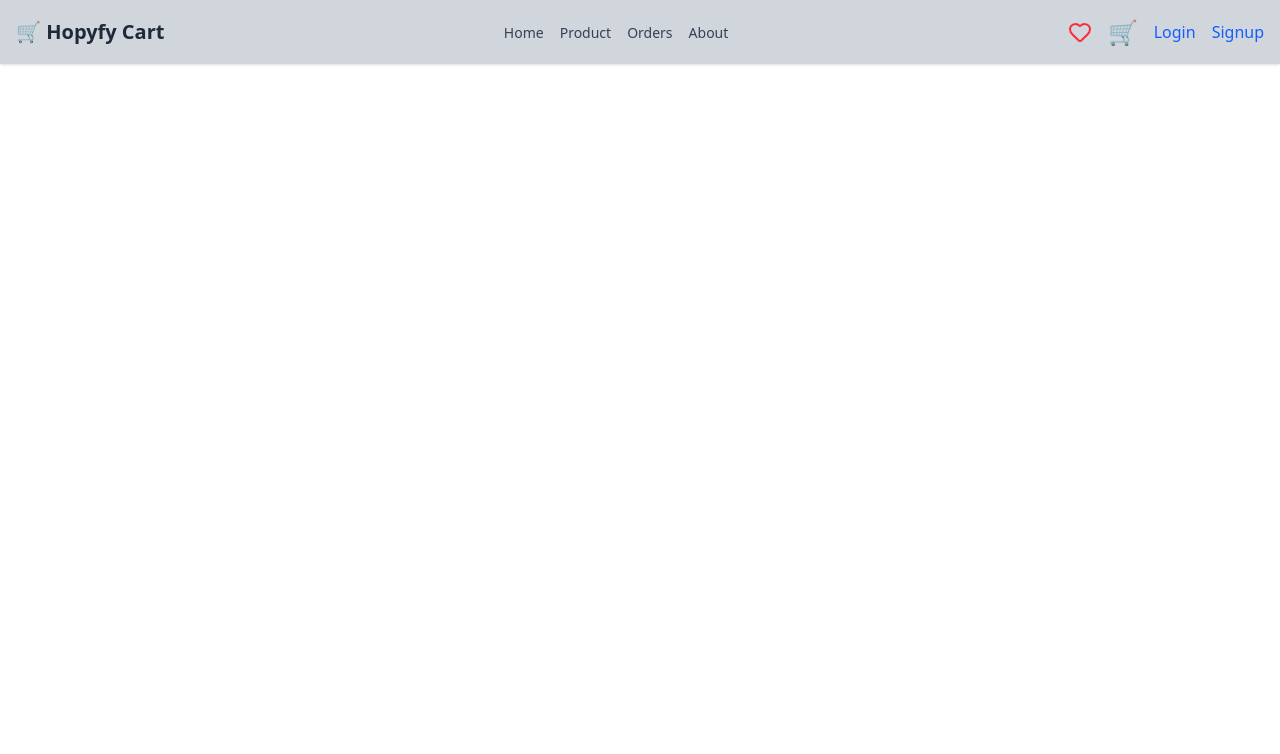
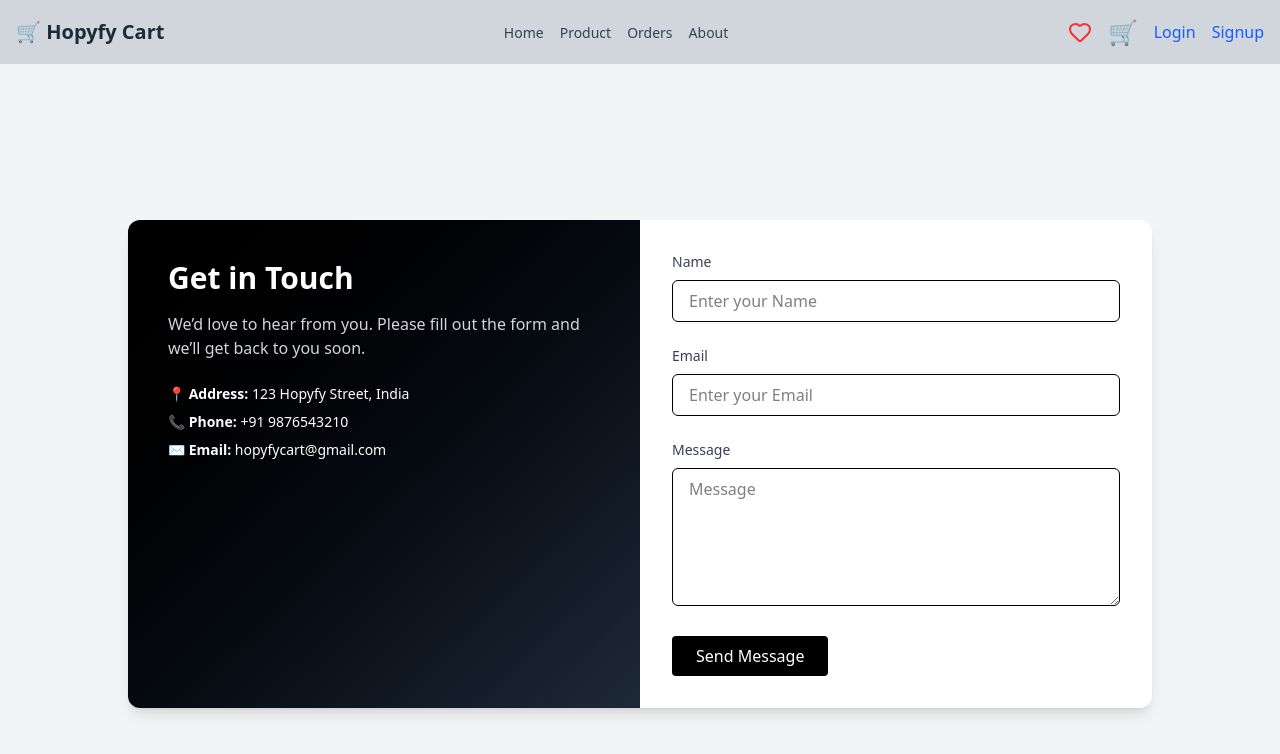
Before and after one commit to sinan-prvt/Hopyfy-Cart, a React (Vite) app: page /contact in a window 1280 px wide. Shown: the top 754 px of the page. Built offline with nearby package versions, Linux system fonts and the light colour scheme.

Commit message:
updated2

```diff
--- a/db.json
+++ b/db.json
@@ -67,110 +67,9 @@
       "password": "swsw@gmail.com",
       "role": "user",
       "isBlock": false,
-      "cart": [
-        {
-          "productId": "1010",
-          "quantity": 1
-        },
-        {
-          "id": "3030",
-          "name": "New Balance ",
-          "description": "Introduced in 1988, ",
-          "price": 12999,
-          "count": 40,
-          "category": "Men's Shoes",
-          "image": [
-            "/Images/nb1.jpg"
-          ],
-          "isActive": true,
-          "created_at": "2025-07-10T10:30:00.000Z",
-          "quantity": 1
-        },
-        {
-          "id": "p3",
-          "name": "Adidas",
-          "description": "Comfortable and stylish running shoes",
-          "price": 3999,
-          "count": 10,
-          "category": "Shoes",
-          "image": [
-            "https://via.placeholder.com/150"
-          ],
-          "isActive": true,
-          "created_at": "2025-07-10T10:30:00.000Z",
-          "quantity": 1
-        },
-        {
-          "id": "p4",
-          "name": "nike",
-          "description": "Comfortable and stylish running shoes",
-          "price": 1999,
-          "count": 30,
-          "category": "Shoes",
-          "image": [
-            "https://via.placeholder.com/150"
-          ],
-          "isActive": true,
-          "created_at": "2025-07-10T10:30:00.000Z",
-          "quantity": 1
-        },
-        {
-          "id": "p7",
-          "name": "puma",
-          "description": "Comfortable and stylish running shoes",
-          "price": 1999,
-          "count": 30,
-          "category": "Shoes",
-          "image": [
-            "https://via.placeholder.com/150"
-          ],
-          "isActive": true,
-          "created_at": "2025-07-10T10:30:00.000Z",
-          "quantity": 1
-        }
-      ],
+      "cart": [],
       "order": [],
-      "wishlist": [
-        {
-          "id": "3030",
-          "name": "New Balance ",
-          "description": "Introduced in 1988, ",
-          "price": 12999,
-          "count": 40,
-          "category": "Men's Shoes",
-          "image": [
-            "/Images/nb1.jpg"
-          ],
-          "isActive": true,
-          "created_at": "2025-07-10T10:30:00.000Z"
-        },
-        {
-          "id": "p3",
-          "name": "Adidas",
-          "description": "Comfortable and stylish running shoes",
-          "price": 3999,
-          "count": 10,
-          "category": "Shoes",
-          "image": [
-            "https://via.placeholder.com/150"
-          ],
-          "isActive": true,
-          "created_at": "2025-07-10T10:30:00.000Z"
-        },
-        {
-          "id": "p4",
-          "name": "nike",
-          "description": "Comfortable and stylish running shoes",
-          "price": 1999,
-          "count": 30,
-          "category": "Shoes",
-          "image": [
-            "https://via.placeholder.com/150"
-          ],
-          "isActive": true,
-          "created_at": "2025-07-10T10:30:00.000Z"
-        }
-      ],
+      "wishlist": [],
       "created_at": "2025-07-17T08:34:46.983Z"
     },
     {
@@ -192,10 +91,35 @@
       "password": "sinn@gmail.com",
       "role": "user",
       "isBlock": false,
-      "cart": [],
+      "cart": [
+        {
+          "productId": "p3",
+          "quantity": 1
+        },
+        {
+          "quantity": 1
+        }
+      ],
       "order": [],
       "wishlist": [],
       "created_at": "2025-07-21T04:15:30.067Z"
+    },
+    {
+      "id": "2646",
+      "name": "sinan",
+      "email": "sinan@gmail.com",
+      "password": "sinan@gmail.com",
+      "role": "user",
+      "isBlock": false,
+      "cart": [
+        {
+          "productId": "p3",
+          "quantity": 1
+        }
+      ],
+      "order": [],
+      "wishlist": [],
+      "created_at": "2025-07-21T06:12:38.842Z"
     }
   ],
   "products": [
@@ -622,6 +546,70 @@
       "payment": {
         "method": "cod"
       }
+    },
+    {
+      "id": "72c0",
+      "userId": "bd21",
+      "items": [
+        {
+          "productId": "3030",
+          "name": "New Balance ",
+          "price": 12999,
+          "quantity": 2
+        },
+        {
+          "productId": "p3",
+          "name": "Adidas",
+          "price": 3999,
+          "quantity": 1
+        }
+      ],
+      "totalAmount": 29997,
+      "orderDate": "2025-07-21T06:09:01.315Z",
+      "status": "pending",
+      "shippingDetails": {
+        "name": "s",
+        "address": "s",
+        "phone": "3233333333"
+      },
+      "payment": {
+        "method": "cod"
+      }
+    },
+    {
+      "id": "719f",
+      "userId": "2646",
+      "items": [
+        {
+          "productId": "3030",
+          "name": "New Balance ",
+          "price": 12999,
+          "quantity": 1
+        },
+        {
+          "productId": "p4",
+          "name": "nike",
+          "price": 1999,
+          "quantity": 1
+        },
+        {
+          "productId": "1010",
+          "name": "Nike Air Max TL 2.5",
+          "price": 16995,
+          "quantity": 1
+        }
+      ],
+      "totalAmount": 31993,
+      "orderDate": "2025-07-21T06:13:29.081Z",
+      "status": "pending",
+      "shippingDetails": {
+        "name": "sinan",
+        "address": "abcd",
+        "phone": "9400850405"
+      },
+      "payment": {
+        "method": "cod"
+      }
     }
   ],
   "reviews": [
@@ -642,28 +630,10 @@
       "created_at": "2025-07-18T18:34:49.549Z"
     },
     {
-      "id": "4373",
-      "productId": 3030,
-      "userId": "2deb",
-      "rating": 2
-    },
-    {
-      "id": "f298",
-      "productId": 1010,
-      "userId": "2deb",
-      "rating": 5
-    },
-    {
-      "id": "b107",
-      "productId": 3030,
-      "userId": "2deb",
+      "id": "6da3",
+      "productId": null,
+      "userId": "2646",
       "rating": 3
-    },
-    {
-      "id": "d2c2",
-      "productId": null,
-      "userId": "bd21",
-      "rating": 5
     }
   ]
 }
--- a/src/App.jsx
+++ b/src/App.jsx
@@ -12,6 +12,7 @@ import Checkout from './Pages/CheckOut/Checkout';
 import MyOrders from './Pages/Orders/MyOrders';
 import  Home  from './Pages/Home';
 import About from './Pages/About';
+import Contact from './Services/Contact';
 
 function App() {
   return (
@@ -30,6 +31,7 @@ function App() {
               <Route path="/checkout" element={<Checkout />} />
               <Route path="/my-orders" element={<MyOrders />} />
               <Route path="/about" element={<About />} />
+              <Route path="/contact" element={<Contact />} />
             </Routes>
     </>
   );
--- a/src/Pages/About.jsx
+++ b/src/Pages/About.jsx
@@ -1,17 +1,34 @@
 const About = () => {
   return (
-    <div className="max-w-4xl mx-auto px-4 py-10">
-      <h1 className="text-3xl font-bold mb-4">About Us</h1>
-      <p className="text-gray-700 leading-7 mb-4">
-        Welcome to <strong>Hopyfy Cart</strong> — your trusted destination for quality products and seamless shopping experiences.
-        We are committed to delivering the best e-commerce platform for your needs.
-      </p>
-      <p className="text-gray-700 leading-7 mb-4">
-        Built with React, JSON Server, and love, our project is a learning-based platform aimed at enhancing your shopping and development skills.
-      </p>
-      <p className="text-gray-700 leading-7">
-        Thank you for visiting. We hope you enjoy exploring our site!
-      </p>
+    <div className="bg-gradient-to-br from-white to-blue-50 min-h-screen py-12 px-6">
+      <div className="max-w-5xl mx-auto bg-white shadow-2xl rounded-xl p-10 flex flex-col md:flex-row items-center gap-10">
+        <div className="flex-1">
+          <img
+            src="/Images/nike1.webp"
+            alt="About Hopyfy"
+            className="rounded-xl w-full object-cover"
+          />
+        </div>
+
+        <div className="flex-1 text-gray-800">
+          <h1 className="text-4xl font-bold mb-4 text-blue-800">About Us</h1>
+          <p className="text-lg leading-relaxed mb-4">
+            <strong>Hopyfy Cart</strong> is your trusted destination for quality products and seamless shopping experiences.
+            We strive to provide a fast, secure, and joyful experience for every customer.
+          </p>
+          <p className="text-lg leading-relaxed mb-4">
+            This platform is powered by <span className="font-semibold text-black">React</span>, <span className="font-semibold text-black">JSON Server</span>, and built with 💙 to help you explore modern e-commerce development.
+          </p>
+          <p className="text-lg leading-relaxed mb-6">
+            Thank you for visiting. We hope you love browsing and shopping with us!
+          </p>
+          <a href="/product">
+            <button className="bg-blue-700 text-white px-6 py-2 rounded hover:bg-blue-800 transition duration-200">
+              Explore Products
+            </button>
+          </a>
+        </div>
+      </div>
     </div>
   );
 };
--- /dev/null
+++ b/src/Services/Contact.jsx
@@ -0,0 +1,91 @@
+import { useState } from "react";
+
+const Contact = () => {
+  const [formData, setFormData] = useState({
+    name: "",
+    email: "",
+    message: ""
+  });
+
+  const handleChange = (e) => {
+    setFormData(prev => ({
+      ...prev,
+      [e.target.name]: e.target.value
+    }));
+  };
+
+  const handleSubmit = (e) => {
+    e.preventDefault();
+    console.log("Submitted:", formData);
+    alert("Message sent!");
+    setFormData({ name: "", email: "", message: "" });
+  };
+
+  return (
+    <div className="min-h-screen bg-gray-100 flex items-center justify-center px-4 py-10">
+      <div className="max-w-5xl w-full bg-white rounded-xl shadow-lg overflow-hidden md:flex">
+        <div className="md:w-1/2 bg-gradient-to-br from-black to-gray-800 text-white p-10">
+          <h2 className="text-3xl font-bold mb-4">Get in Touch</h2>
+          <p className="text-gray-300 mb-6">We’d love to hear from you. Please fill out the form and we’ll get back to you soon.</p>
+          <div className="text-sm space-y-2">
+            <p><strong>📍 Address:</strong> 123 Hopyfy Street, India</p>
+            <p><strong>📞 Phone:</strong> +91 9876543210</p>
+            <p><strong>✉️ Email:</strong> hopyfycart@gmail.com</p>
+          </div>
+        </div>
+
+        <div className="md:w-1/2 p-8">
+          <form onSubmit={handleSubmit} className="space-y-6">
+            <div>
+              <label className="block mb-2 text-sm font-medium text-gray-700">Name</label>
+              <input
+                type="text"
+                name="name"
+                placeholder="Enter your Name"
+                required
+                value={formData.name}
+                onChange={handleChange}
+                className="w-full px-4 py-2 border rounded-md focus:ring-2 focus:ring-black focus:outline-none"
+              />
+            </div>
+
+            <div>
+              <label className="block mb-2 text-sm font-medium text-gray-700">Email</label>
+              <input
+                type="email"
+                name="email"
+                placeholder="Enter your Email"
+                required
+                value={formData.email}
+                onChange={handleChange}
+                className="w-full px-4 py-2 border rounded-md focus:ring-2 focus:ring-black focus:outline-none"
+              />
+            </div>
+
+            <div>
+              <label className="block mb-2 text-sm font-medium text-gray-700">Message</label>
+              <textarea
+                name="message"
+                rows="5"
+                placeholder="Message"
+                required
+                value={formData.message}
+                onChange={handleChange}
+                className="w-full px-4 py-2 border rounded-md focus:ring-2 focus:ring-black focus:outline-none"
+              ></textarea>
+            </div>
+
+            <button
+              type="submit"
+              className="bg-black text-white px-6 py-2 rounded hover:bg-gray-900 transition"
+            >
+              Send Message
+            </button>
+          </form>
+        </div>
+      </div>
+    </div>
+  );
+};
+
+export default Contact;
```
